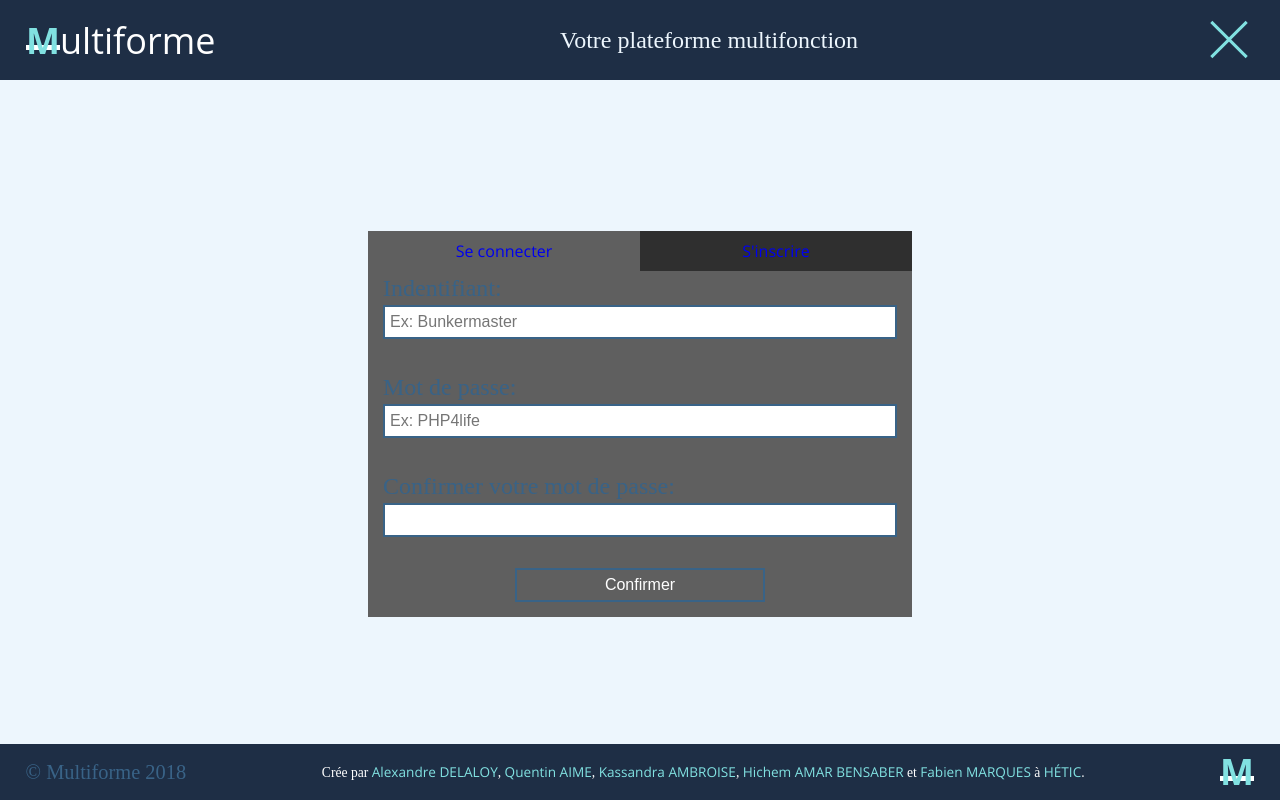
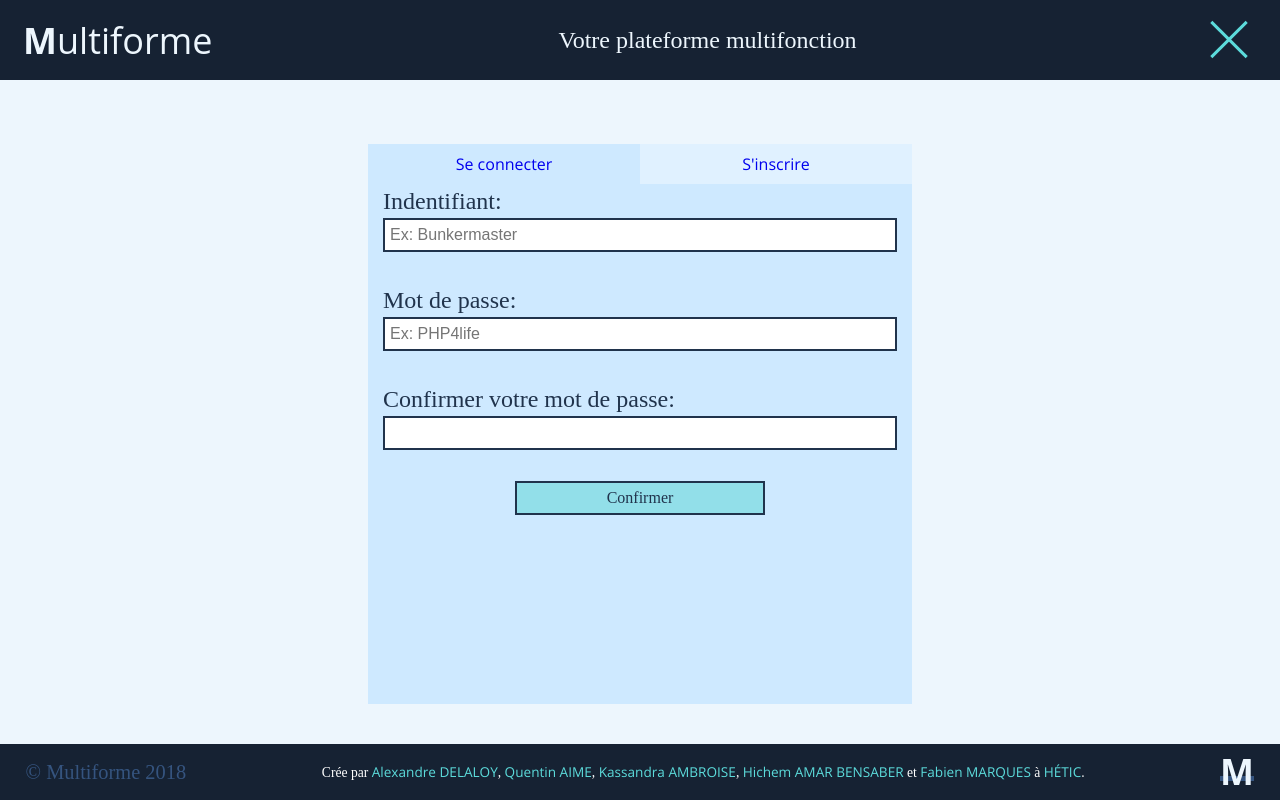
Before and after one commit to hichemamb/Projet-PHP, a PHP site: page /login.php in a window 1280 px wide. Run offline with PHP 8.4, Linux system fonts and the light colour scheme.

Commit message:
add style[2]

```diff
--- a/www/createpost.php
+++ b/www/createpost.php
@@ -27,7 +27,7 @@
 				<h2 class="p__form__tags">Tags :</h2>
 				<div class="p__form__box">
 					<input type="text" class="p__form__input__tags" placeholder="Ex: PHP, Hagrid">
-					<input type="submit" class="p__form__submit">
+					<input type="submit" value="VALIDER" class="p__form__submit">
 				</div>
 			</form>
 		</section>
--- a/www/css/main.css
+++ b/www/css/main.css
@@ -71,15 +71,15 @@
       width: auto;
    }
    #colors {
-      deepBlue: #1E2E45;
-      blue: #396387;
-      lightBlue: #81E1E1;
+      deepBlue: #162233;
+      blue: #20334C;
+      lightBlue: #5CDBDB;
       xlightBlue: #EDF6FD;
    }
 
 /*HEADER ----------------------------------------*/
    .header {
-      background: #1E2E45;
+      background: #162233;
 
       height: 10vh;
       padding: 0 2% 0 2%;
@@ -131,7 +131,7 @@
    }
    .h__box__cross:before {
       content:'';
-      background: #81E1E1;
+      background: #5CDBDB;
 
       width: 50px;
       height: 3px;
@@ -144,7 +144,7 @@
    .h__box__cross:after {
 
       content:'';
-      background: #81E1E1;
+      background: #5CDBDB;
 
       width: 50px;
       height: 3px;
@@ -374,13 +374,13 @@
       transition: all 0.25s;
    }
    .p__list__item:hover {
-      color: #1F1F1F;
+      color: #fff;
    }
 
 
 /* FOOTER ---------------------------------------*/
    .footer {
-      background: #1E2E45;
+      background: #162233;
       color: #fff;
 
       width: 100%;
@@ -398,21 +398,21 @@
       bottom: 0;
    }
    .footer__text__first {
-      color: #396387;
+      color: #35547F;
       font-size: 1.5em;
       font-family: OpenSans-SemiBold;
    }
    .foo__text__link {
-      color: #81E1E1;
+      color: #5CDBDB;
 
       font-family: OpenSans-Regular;
-      border-bottom: 1px #1E2E45 solid;
+      border-bottom: 1px #162233 solid;
       transition: all 0.25s;
    }
    .foo__text__link:hover {
       color: #fff;
 
-      border-bottom: 1px #81E1E1 solid;
+      border-bottom: 1px #5CDBDB solid;
    }
    .footer__img {
       margin-right: 4%;
@@ -432,7 +432,7 @@
    }
    .post__form h2 {
       margin: 5px 0;
-      color: #396387;
+      color: #20334C;
       font-family: OpenSans-SemiBold;
 
       font-size: 1.5em;
@@ -440,6 +440,7 @@
    .post__form {
       padding: 0 15px;
       display: none;
+      height: 65vh;
       flex-direction: column;
       justify-content: flex-start;
    }
@@ -458,7 +459,7 @@
       display: flex;
       justify-content: flex-start;
 
-      border: 2px #396387 solid;
+      border: 2px #20334C solid;
 
    }
    .post__tabs {
@@ -494,14 +495,15 @@
       width: 500px !important;
    }
    .p__form__submit {
-      background: #5F5F5F;
-      color: white;
+      background: rgba(88,213,211, 0.5);
+      color: #20334C;
 
       width: 250px !important;
       height: 34px !important;
       padding: 5px 10px !important;
 
       font-size: 1em;
+      font-family: OpenSans-SemiBold;
 
       display: flex;
       justify-content: center !important;
@@ -521,10 +523,10 @@
       display: flex;
    }
    .signup {
-      background: #2F2F2F;
+      background: #e0f1ff;
    }
    .signin {
-      background: #5F5F5F;
+      background: #cee9ff;
    }
 
 
@@ -535,9 +537,9 @@
          background: rgba(2,2,2,0.1);
    }
    ::-webkit-scrollbar-thumb {
-         background: #1E2E45;
+         background: #162233;
          transition: all 0.3s;
    }
    ::-webkit-scrollbar-thumb:hover {
-         background: #396387;
+         background: #20334C;
    }
--- a/www/infos.php
+++ b/www/infos.php
@@ -16,6 +16,7 @@
 				<a href="index.php" class="h__box__cross"></a>
 			</div>
 		</header>
+		<section class="post"></section>
 		<footer class="footer">
 			<p class="footer__text__first">© Multiforme 2018 </p>
 			<p class="footer__text">Crée par <a href="https://github.com/ShAd0wInK" class="foo__text__link">Alexandre DELALOY</a>, <a href="https://github.com/Quentin-Aime" class="foo__text__link">Quentin AIME</a>, <a href="https://github.com/Kasdabs" class="foo__text__link">Kassandra AMBROISE</a>, <a href="https://github.com/hichemamb" class="foo__text__link">Hichem AMAR BENSABER</a> et <a href="https://github.com/Fabienmrqs" class="foo__text__link">Fabien MARQUES</a> à <a href="http://hetic.net" class="foo__text__link">HÉTIC</a>.</p>
```
Also changed, not shown: other parts of www/css/main.css (+18 -18 lines), www/index.php (+12 -12 lines), www/img/LOGO.svg, www/img/icon.png, www/img/profil.svg, www/img/profil_dark.svg (added), www/img/title.svg, 1 other file.
